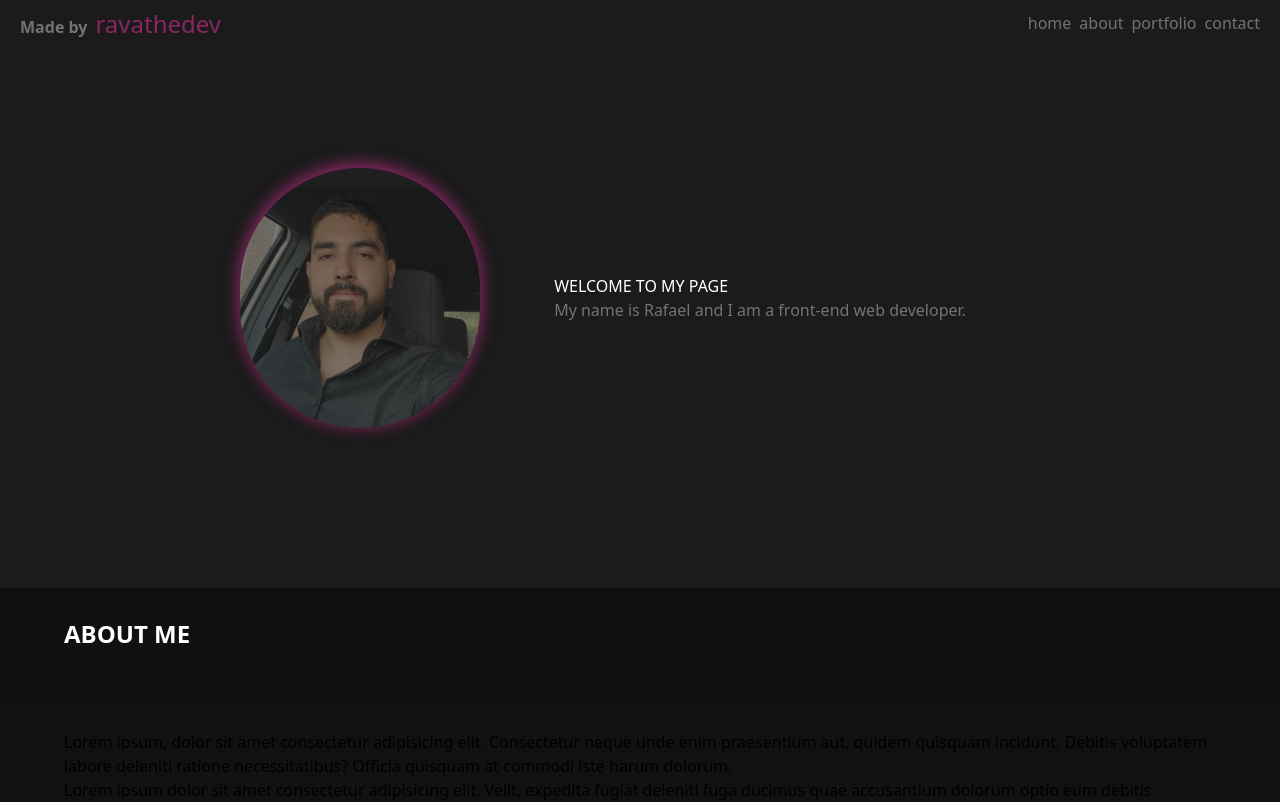
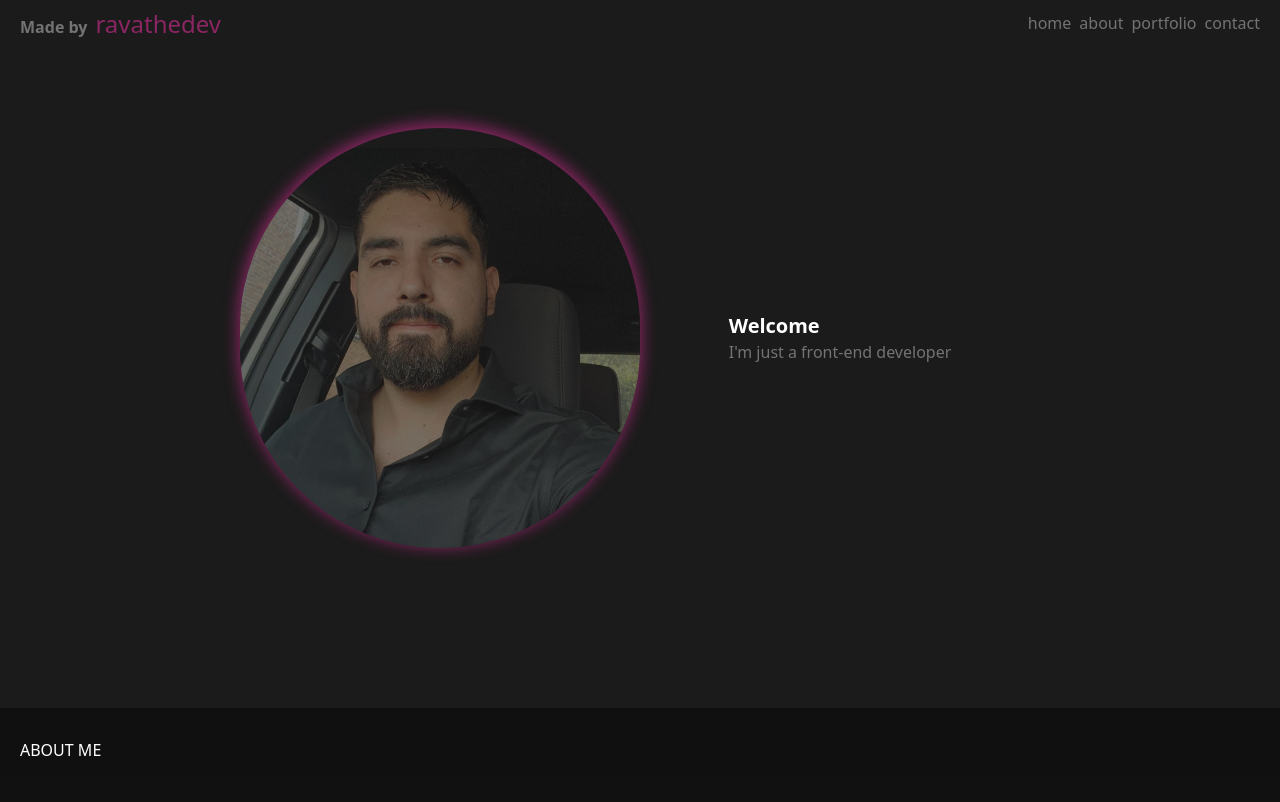
Before and after one commit to webdevRafa/realproject, a React (Vite) app: page / in a window 1280 px wide. Shown: the top 802 px of the page. Built offline with nearby package versions, Linux system fonts and the light colour scheme.

Commit message:
fixed flex size on herosection, text animations

```diff
--- a/package.json
+++ b/package.json
@@ -12,7 +12,8 @@
   "dependencies": {
     "react": "^18.3.1",
     "react-dom": "^18.3.1",
-    "react-icons": "^5.3.0"
+    "react-icons": "^5.3.0",
+    "typed.js": "^2.1.0"
   },
   "devDependencies": {
     "@eslint/js": "^9.9.0",
--- a/src/components/About.tsx
+++ b/src/components/About.tsx
@@ -2,10 +2,10 @@ export const About: React.FC = () => {
   return (
     <>
       <div className="w-full py-[30px] the-gradient">
+        <h1 className="pl-5 sticky top-[48px] z-30 text-white bg-dark-black text-1xl mb-20">
+          ABOUT ME
+        </h1>
         <div className="mx-auto w-[90%] max-w-[1200px]">
-          <h1 className="sticky top-[50px] z-30 text-white font-bold text-2xl mb-20">
-            ABOUT ME
-          </h1>
           <p>
             Lorem ipsum, dolor sit amet consectetur adipisicing elit.
             Consectetur neque unde enim praesentium aut, quidem quisquam
--- a/src/components/HeroSection.tsx
+++ b/src/components/HeroSection.tsx
@@ -1,12 +1,13 @@
 import rafa from "../assets/rafael.jpg";
+import { TypingEffect } from "./TypingEffect";
 
 export const HeroSection: React.FC = () => {
   return (
     <>
-      <div className="w-full shadow-sm">
-        <div className="mt-10 mx-auto w-[90%] max-w-[800px] pt-20 pb-40">
+      <div className="w-full shadow-sm bg-black">
+        <div className="mx-auto w-[90%] max-w-[800px] pt-20 pb-40">
           <div className="flex justify-between md:justify-around">
-            <div className="w-60 bg-gray pt-5 animate-shadow rounded-full overflow-hidden">
+            <div className="pt-5 animate-shadow rounded-full overflow-hidden flex-1">
               <img
                 src={rafa}
                 className="w-full object-cover transition opacity-40 ease-in-out"
@@ -14,11 +15,21 @@ export const HeroSection: React.FC = () => {
               />
             </div>
 
-            <div className="grow flex items-center justify-center">
+            <div className="grow flex items-center justify-center flex-1">
               <div className="mx-[20px] md:mx-[50px]">
-                <h1 className="text-white text-md">WELCOME TO MY PAGE</h1>
+                <h1 className="text-white font-bold text-xl">
+                  <TypingEffect
+                    text={["Welcome"]}
+                    startDelay={1500}
+                    typeSpeed={80}
+                  />
+                </h1>
                 <p className="text-gray-light">
-                  My name is Rafael and I am a front-end web developer.
+                  <TypingEffect
+                    text={["I'm just a front-end developer"]}
+                    startDelay={2000}
+                    typeSpeed={100}
+                  />
                 </p>
               </div>
             </div>
--- a/src/components/Navbar.tsx
+++ b/src/components/Navbar.tsx
@@ -12,13 +12,13 @@ export const Navbar: React.FC = () => {
   return (
     <>
       {/* NAVBAR CONTAINER */}
-      <div className="sticky z-50 bg-black top-0 flex px-5 py-2 justify-between items-center h-full">
+      <div className="sticky z-50 bg-black top-0 flex px-5 py-2 justify-between items-center">
         {/* NAME / LOGO */}
 
         <div>
           <h1 className="font-bold text-gray-light">
             Made by
-            <span className="animate-text ml-2 font-light text-2xl text-white hover:text-white hover:border-b-2 border-green transition duration-300 ease-in-out">
+            <span className="animate-text ml-2 font-light text-2xl text-white hover:text-white hover:border-b-2 border-gray-light transition duration-300 ease-in-out">
               ravathedev
             </span>
           </h1>
@@ -56,8 +56,8 @@ export const Navbar: React.FC = () => {
 
       {/* MOBILE MENU TOGGLED */}
       <div
-        className={`top-10 z-40 py-5 bg-gray w-full md:hidden transition duration-150 ease-in-out ${
-          menu ? "fixed translate-x-0" : "fixed translate-x-[-100%]"
+        className={`fixed top-10 z-40 py-5 bg-gray w-full md:hidden transition duration-150 ease-in-out ${
+          menu ? "translate-x-0" : "translate-x-[-100%]"
         }`}
       >
         <ul className="text-center text-white">
--- /dev/null
+++ b/src/components/TypingEffect.tsx
@@ -0,0 +1,33 @@
+import React, { useEffect, useRef } from "react";
+import Typed from "typed.js";
+
+interface TypingEffectProps {
+  text: string[];
+  startDelay?: number;
+  typeSpeed?: number;
+}
+export const TypingEffect: React.FC<TypingEffectProps> = ({
+  text,
+  typeSpeed,
+  startDelay = 0,
+}) => {
+  const el = useRef<HTMLDivElement | null>(null);
+
+  useEffect(() => {
+    const typed = new Typed(el.current!, {
+      strings: text,
+      typeSpeed: typeSpeed,
+      backSpeed: 25,
+      loop: false,
+      showCursor: false,
+      startDelay: startDelay,
+    });
+
+    // cleanup typed instance on component unmount
+    return () => {
+      typed.destroy();
+    };
+  }, []);
+
+  return <div ref={el}></div>;
+};
--- a/src/index.css
+++ b/src/index.css
@@ -34,7 +34,7 @@ body {
 
 }
 .animate-shadow {
-  animation: animateshadow 10s infinite ease-in-out;
+  animation: animateshadow 10s infinite ease-in-out, zoom 1500ms ease-out;
 }
 .animate-text {
   animation: animatetext 10s infinite ease-in-out;
@@ -68,3 +68,15 @@ body {
     color: rgb(29, 224, 195);
   }
 }
+
+
+@keyframes zoom {
+  0% {
+    opacity: 0;
+    transform: scale(0%);
+  }
+  100% {
+    opacity: 1;
+    transform: scale(100%);
+  }
+}
```
Also changed, not shown: 1 other file (tests, documents, lock files or other folders).
